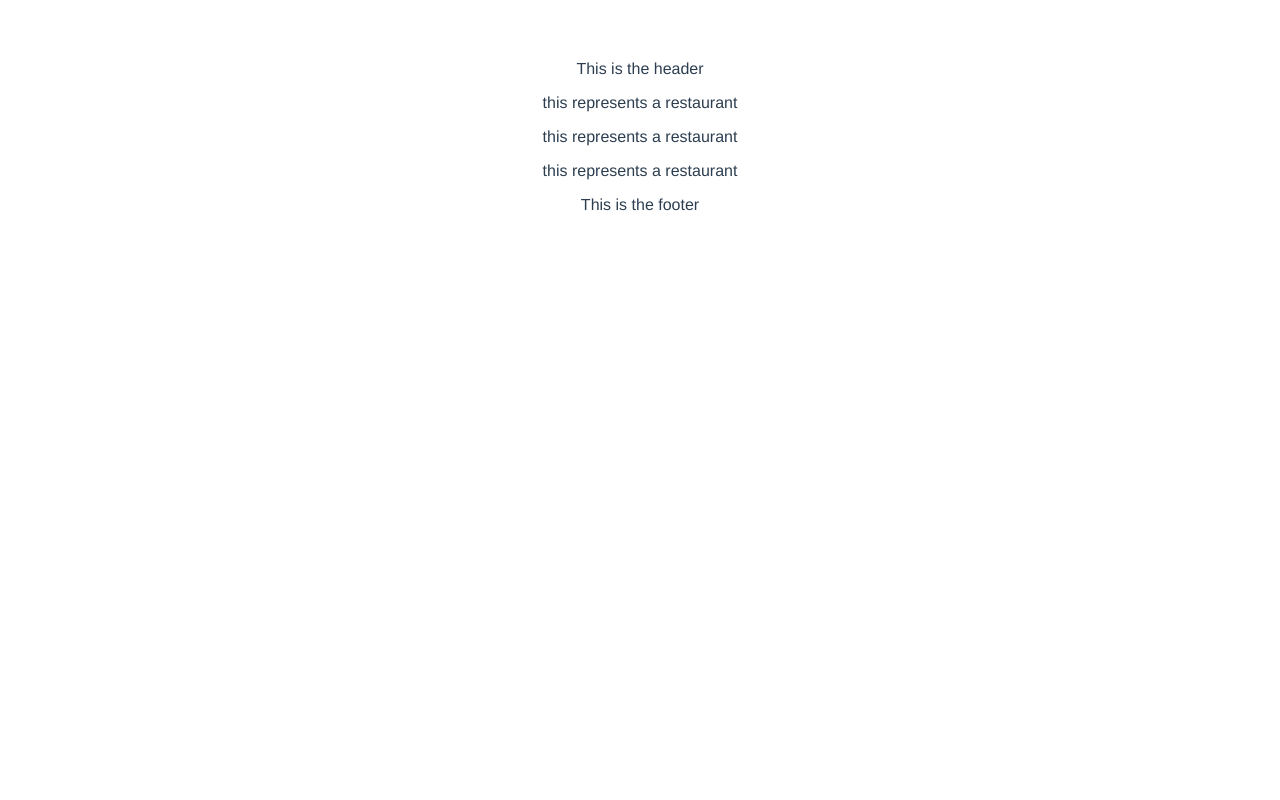
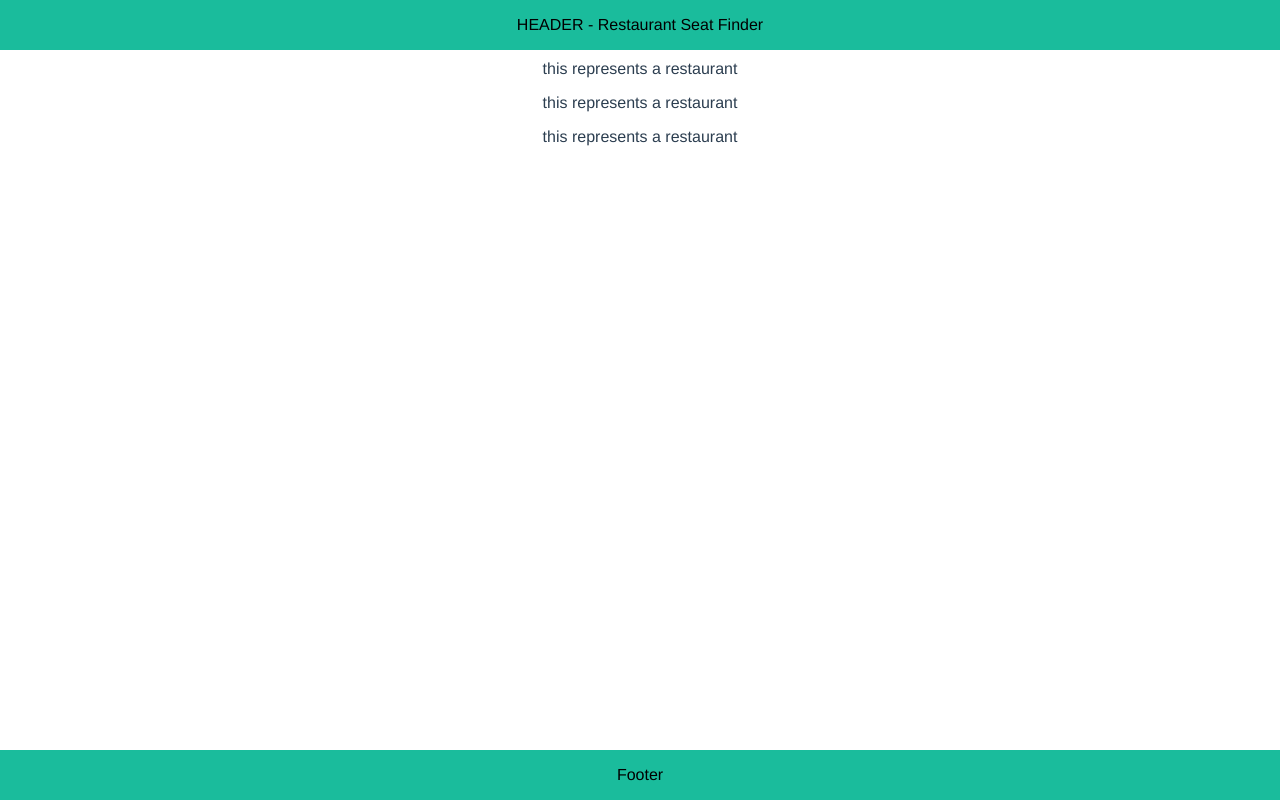
Before and after one commit to LarOrr/Restaurant-seat-finder, a Vue app in the folder front-end/: page / in a window 1280 px wide. Built offline with nearby package versions, Linux system fonts and the light colour scheme.

Commit message:
Implemented header and footer

```diff
--- a/front-end/src/components/Footer.vue
+++ b/front-end/src/components/Footer.vue
@@ -1,15 +1,25 @@
 <template>
-  <div>
-    <p>This is the footer</p>
-  </div>
+  <header class="footer">
+    <div class="content">
+      <p style="color: black" id="footerContent">Footer</p>
+    </div>
+  </header>
 </template>
 
 <script>
   export default {
-    name: "Footer",
+    name: "Footer"
   }
 </script>
 
 <style scoped>
 
+  header {
+    position: fixed;
+    left: 0;
+    bottom: 0;
+    width: 100%;
+    background-color: #1abc9c;
+    text-align: center;
+  }
 </style>
--- a/front-end/src/components/Header.vue
+++ b/front-end/src/components/Header.vue
@@ -1,15 +1,26 @@
 <template>
-  <div>
-    <p>This is the header</p>
-  </div>
+  <header class="header">
+    <div class="content">
+      <p style="color: black" id="footerContent">HEADER - Restaurant Seat Finder</p>
+    </div>
+  </header>
 </template>
 
 <script>
   export default {
-    name: "Header",
+    name: "Header"
   }
 </script>
 
 <style scoped>
 
+  header {
+    position: fixed;
+    left: 0;
+    top: 0;
+    width: 100%;
+    background-color: #1abc9c;
+    text-align: center;
+  }
+
 </style>
```
Also changed, not shown: 1 other file (tests, documents, lock files or other folders).
